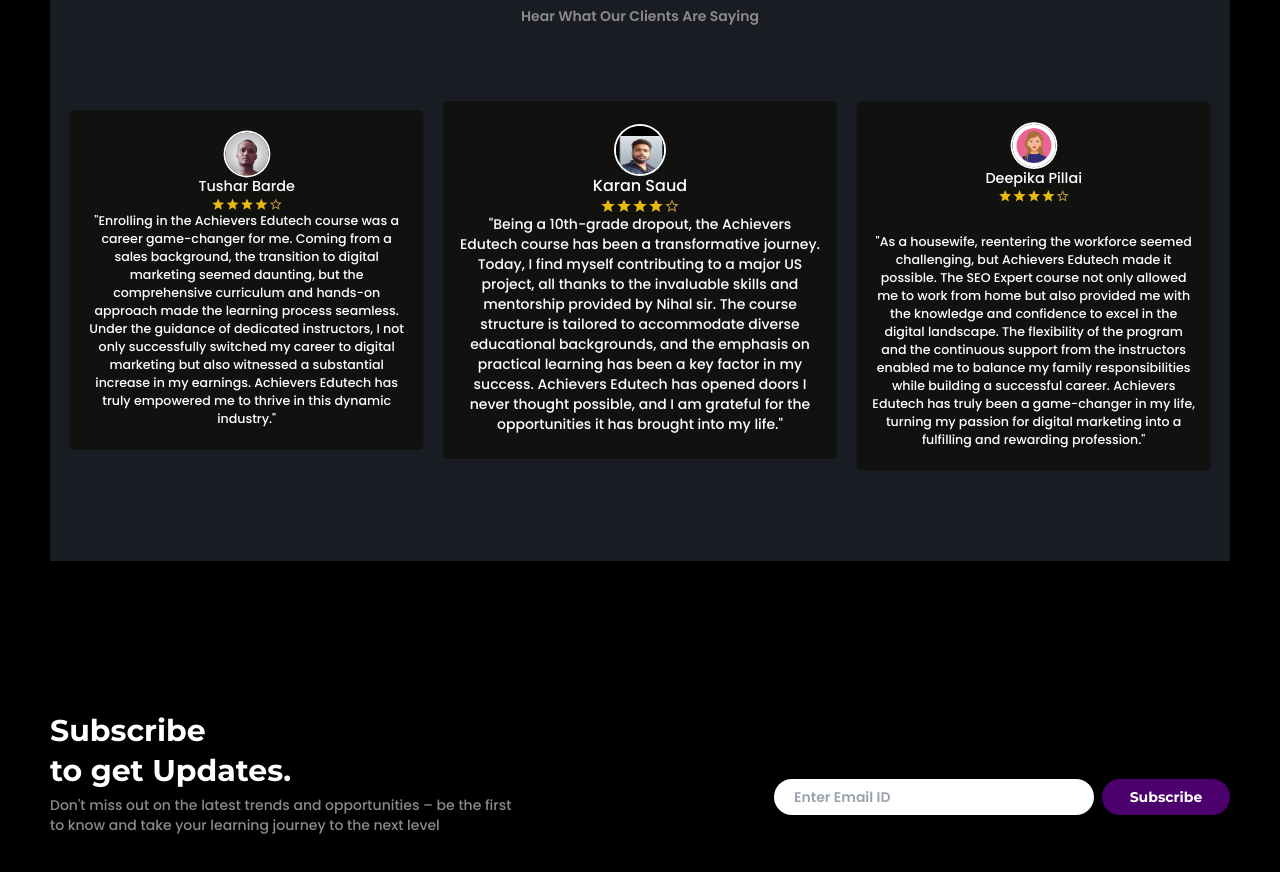
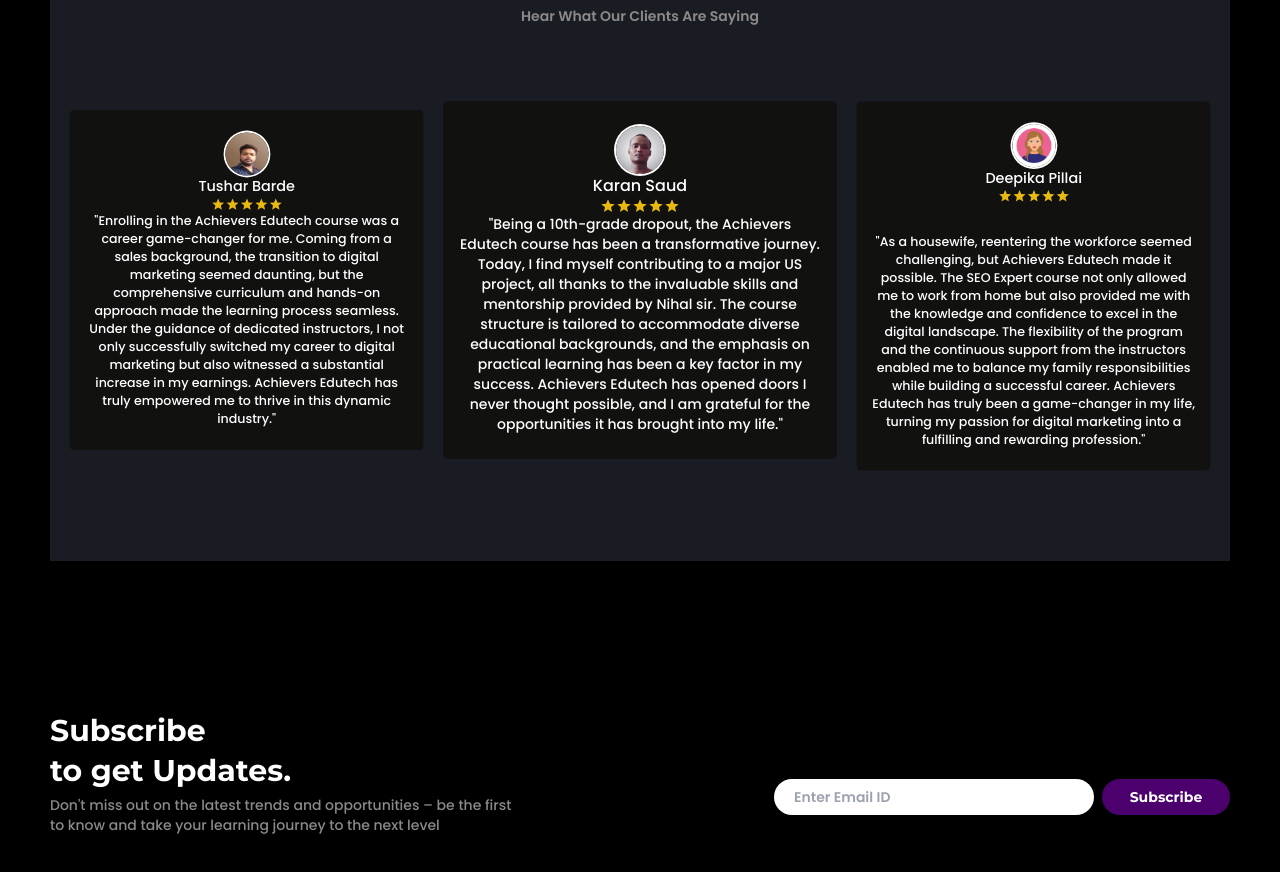
Before and after one commit to achieverssocial01/AchieversLive, a React (Vite) app: page / in a window 1280 px wide. Shown: the part 1900-2772 px from the top of the page. Built offline with nearby package versions, Linux system fonts and the light colour scheme; no server answers.

Commit message:
image mismatch corrected

```diff
--- a/src/Components/Testimonials.jsx
+++ b/src/Components/Testimonials.jsx
@@ -32,7 +32,7 @@
                         <div className="">
                             <img
                                 className="inline-block h-12 w-12 space-x-5 rounded-full ring-2 ring-white"
-                                src="/img1.png"
+                                src="/img1.jpg"
                                 alt=""
                             />
                         </div>
@@ -42,7 +42,8 @@
                             <MdOutlineStarPurple500 />
                             <MdOutlineStarPurple500 />
                             <MdOutlineStarPurple500 />
-                            <MdStarOutline className="text-[#BF953F]" />
+                            <MdOutlineStarPurple500 />
+                            {/* <MdStarOutline className="text-[#BF953F]" /> */}
                         </span>
                         <p className="font-sans font-medium text-sm leading-5 ">
                             "Enrolling in the Achievers Edutech course was a
@@ -65,7 +66,7 @@
                         <div className="">
                             <img
                                 className="inline-block h-12 w-12 space-x-5 rounded-full ring-2 ring-white"
-                                src="/img2.jpg"
+                                src="/img1.png"
                                 alt=""
                             />
                         </div>
@@ -75,7 +76,8 @@
                             <MdOutlineStarPurple500 />
                             <MdOutlineStarPurple500 />
                             <MdOutlineStarPurple500 />
-                            <MdStarOutline className="text-[#BF953F]" />
+                            <MdOutlineStarPurple500 />
+                            {/* <MdStarOutline className="text-[#BF953F]" /> */}
                         </span>
                         <p className="font-sans font-medium text-sm leading-5 ">
                             "Being a 10th-grade dropout, the Achievers Edutech
@@ -108,7 +110,8 @@
                             <MdOutlineStarPurple500 />
                             <MdOutlineStarPurple500 />
                             <MdOutlineStarPurple500 />
-                            <MdStarOutline className="text-[#BF953F]" />
+                            <MdOutlineStarPurple500 />
+                            {/* <MdStarOutline className="text-[#BF953F]" /> */}
                         </span>
                         <p className="font-sans font-medium text-sm leading-5 mt-8">
                             "As a housewife, reentering the workforce seemed
```
Also changed, not shown: public/img1.jpg (added).
